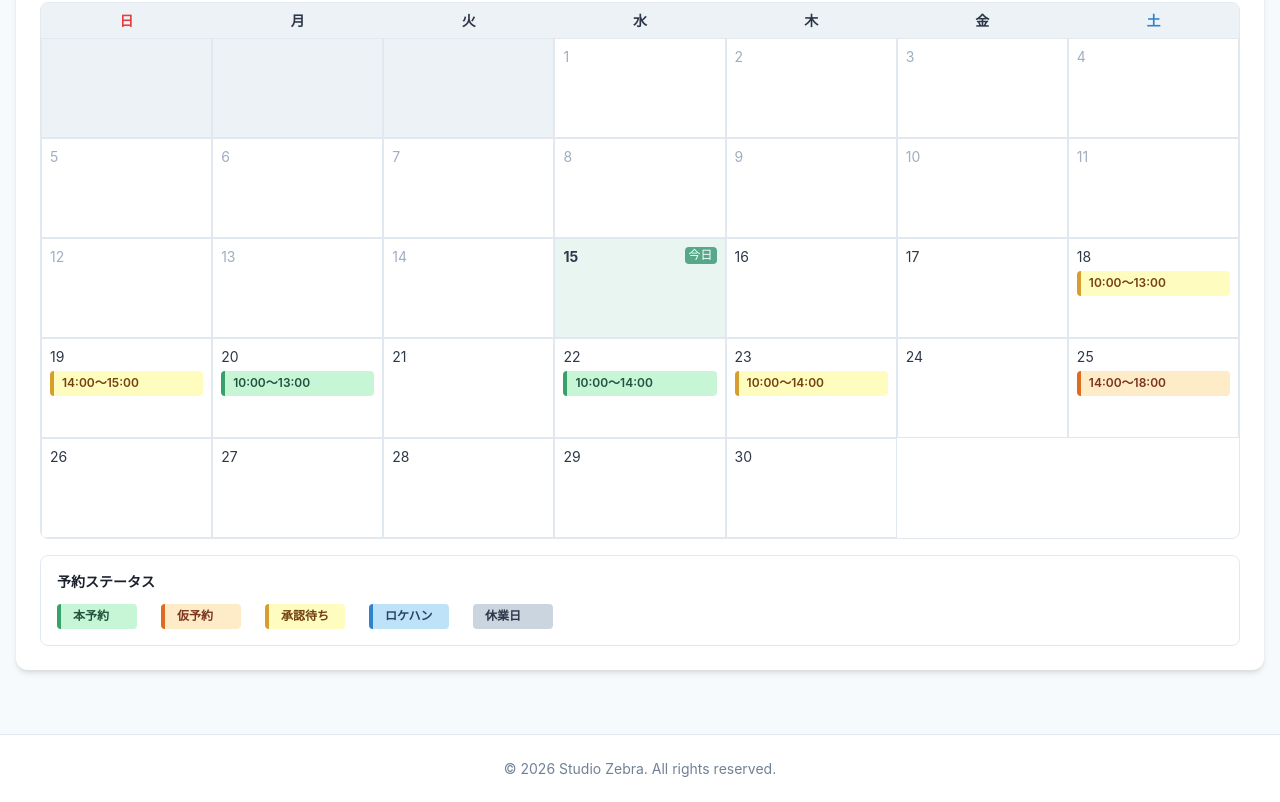
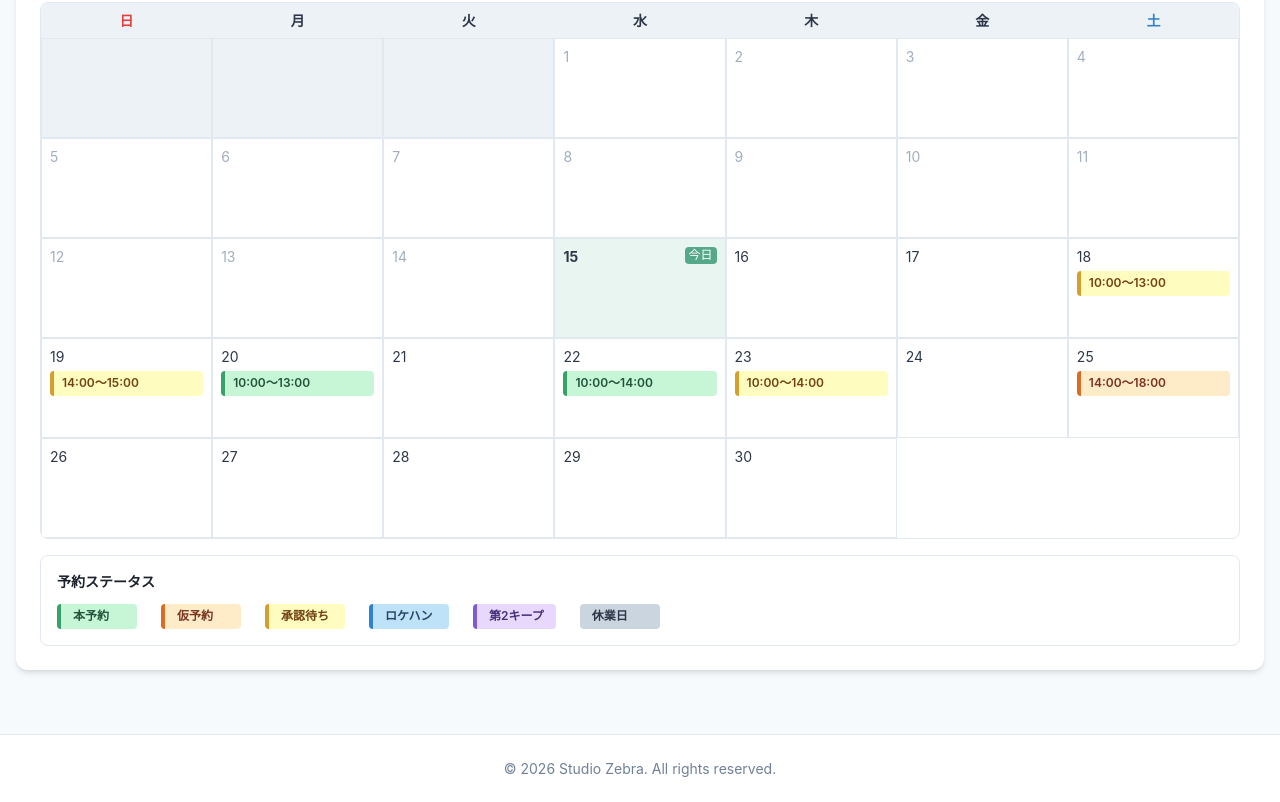
Before and after one commit to yoshihito0930/zebra-application, a React (Vite) app in the folder frontend/: page /customer/calendar in a window 1280 px wide. Shown: the part 451-1253 px from the top of the page. Built offline with nearby package versions, Linux system fonts and the light colour scheme; no server answers.

Commit message:
凡例に第2キープを追加

```diff
--- a/frontend/src/components/calendar/ReservationCalendar.tsx
+++ b/frontend/src/components/calendar/ReservationCalendar.tsx
@@ -287,6 +287,8 @@ export default function ReservationCalendar({
                               ? 'yellow.100'
                               : reservation.status === 'scheduled'
                               ? 'blue.100'
+                              : reservation.status === 'waitlisted'
+                              ? 'purple.100'
                               : 'gray.100'
                           }
                           _dark={{
@@ -299,6 +301,8 @@ export default function ReservationCalendar({
                                 ? 'yellow.800'
                                 : reservation.status === 'scheduled'
                                 ? 'blue.800'
+                                : reservation.status === 'waitlisted'
+                                ? 'purple.800'
                                 : 'gray.800',
                           }}
                           borderLeftWidth="4px"
@@ -311,6 +315,8 @@ export default function ReservationCalendar({
                               ? 'yellow.500'
                               : reservation.status === 'scheduled'
                               ? 'blue.500'
+                              : reservation.status === 'waitlisted'
+                              ? 'purple.500'
                               : 'gray.500'
                           }
                           px={2}
@@ -334,6 +340,8 @@ export default function ReservationCalendar({
                                 ? 'yellow.800'
                                 : reservation.status === 'scheduled'
                                 ? 'blue.800'
+                                : reservation.status === 'waitlisted'
+                                ? 'purple.800'
                                 : 'gray.800'
                             }
                             _dark={{
@@ -346,6 +354,8 @@ export default function ReservationCalendar({
                                   ? 'yellow.100'
                                   : reservation.status === 'scheduled'
                                   ? 'blue.100'
+                                  : reservation.status === 'waitlisted'
+                                  ? 'purple.100'
                                   : 'gray.100',
                             }}
                           >
@@ -438,6 +448,22 @@ export default function ReservationCalendar({
             </Box>
           </HStack>
           <HStack spacing={2}>
+            <Box
+              bg="purple.100"
+              _dark={{ bg: 'purple.800' }}
+              borderLeftWidth="4px"
+              borderLeftColor="purple.500"
+              px={3}
+              py={1}
+              borderRadius="sm"
+              minW="80px"
+            >
+              <Text fontSize="xs" fontWeight="semibold" color="purple.800" _dark={{ color: 'purple.100' }}>
+                第2キープ
+              </Text>
+            </Box>
+          </HStack>
+          <HStack spacing={2}>
             <Box bg="gray.300" _dark={{ bg: 'gray.600' }} px={3} py={1} borderRadius="sm" minW="80px">
               <Text fontSize="xs" fontWeight="semibold" color="gray.700" _dark={{ color: 'gray.100' }}>
                 休業日
```
